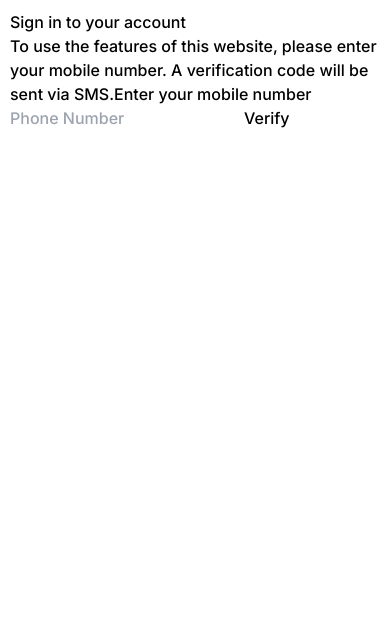
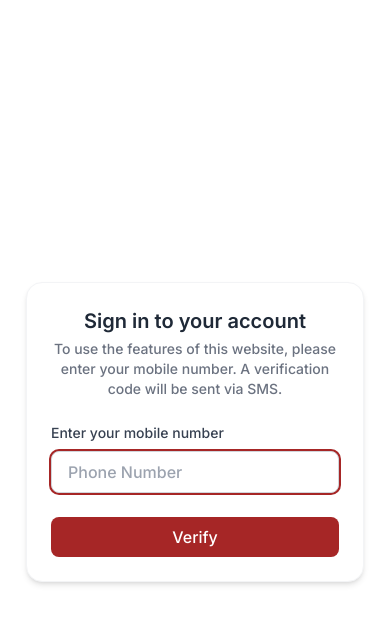
Before and after one commit to Soudabeh-Noorollahi/my-market-app, a React (Vite) app: page /auth in a window 390 px wide. Shown: the top 624 px of the page. Built offline with nearby package versions, Linux system fonts and the light colour scheme; no server answers.

Commit message:
style: add responsive and accessible styling to SendOtpForm component

```diff
--- a/package.json
+++ b/package.json
@@ -15,6 +15,7 @@
     "axios": "^1.10.0",
     "react": "^18.2.0",
     "react-dom": "^18.2.0",
+    "react-hot-toast": "^2.5.2",
     "react-icons": "^5.5.0",
     "react-router-dom": "^6.21.1"
   },
--- a/src/App.jsx
+++ b/src/App.jsx
@@ -4,6 +4,7 @@ import { QueryClient, QueryClientProvider } from "@tanstack/react-query";
 import { ReactQueryDevtools } from "@tanstack/react-query-devtools";
 
 import defaultOptions from "@/configs/reactQuery.js";
+import { Toaster } from "react-hot-toast";
 
 function App() {
   const queryClient = new QueryClient({ defaultOptions });
@@ -12,6 +13,7 @@ function App() {
     <QueryClientProvider client={queryClient}>
       <BrowserRouter>
         <Router />
+        <Toaster position="top-center"/>
       </BrowserRouter>
       <ReactQueryDevtools initialIsOpen={false} />
     </QueryClientProvider>
--- a/src/components/templates/SendOtpForm.jsx
+++ b/src/components/templates/SendOtpForm.jsx
@@ -1,33 +1,107 @@
+// import { sendOtp } from "../../services/auth";
+
+// function SendOtpForm({ mobile, setStep, setMobile }) {
+//   const submitHandler = async (event) => {
+//     event.preventDefault();
+
+//     if (mobile.length !== 11) return;
+//     const { response, error } = await sendOtp(mobile);
+
+//     if (response) setStep(2);
+//     if (error) console.log(error.response.data.message);
+//   };
+
+//   return (
+//     <form onSubmit={submitHandler}>
+//       <p>Sign in to your account</p>
+//       <span>
+//         To use the features of this website, please enter your mobile number. A
+//         verification code will be sent via SMS.
+//       </span>
+//       <label htmlFor="input">Enter your mobile number</label>
+//       <input
+//         type="text"
+//         id="input"
+//         placeholder="Phone Number"
+//         value={mobile}
+//         onChange={(e) => setMobile(e.target.value)}
+//       />
+//       <button type="submit">Verify</button>{" "}
+//     </form>
+//   );
+// }
+
+// export default SendOtpForm;
+
 import { sendOtp } from "../../services/auth";
+import toast from "react-hot-toast";
 
 function SendOtpForm({ mobile, setStep, setMobile }) {
   const submitHandler = async (event) => {
     event.preventDefault();
 
-    if (mobile.length !== 11) return;
+    if (mobile.length < 10 || mobile.length > 15) {
+      toast.error("Please enter a valid mobile number!");
+      return;
+    }
+
     const { response, error } = await sendOtp(mobile);
 
-    if (response) setStep(2);
-    if (error) console.log(error.response.data.message);
+    if (response) {
+      setStep(2);
+      toast.success("Verification code sent successfully!");
+    }
+
+    if (error) {
+      toast.error(error.response?.data?.message || "Something went wrong.");
+      console.log(error.response.data.message);
+    }
   };
 
   return (
-    <form onSubmit={submitHandler}>
-      <p>Sign in to your account</p>
-      <span>
-        To use the features of this website, please enter your mobile number. A
-        verification code will be sent via SMS.
+    <div className="flex items-center justify-center min-h-screen bg-white px-4 ">
+      <form
+        onSubmit={submitHandler}
+        className="bg-white shadow-md rounded-2xl p-6 sm:p-8 w-full max-w-md mx-auto space-y-6 border border-gray-100"
+      >
+        <div className="text-center">
+          <p className="text-xl sm:text-2xl font-semibold text-gray-800">
+            Sign in to your account
+          </p>
+          <span className="text-sm text-gray-500 mt-1 block">
+            To use the features of this website, please enter your mobile
+            number. A verification code will be sent via SMS.
           </span>
-      <label htmlFor="input">Enter your mobile number</label>
+        </div>
+
+        <div className="space-y-2">
+          <label
+            htmlFor="input"
+            className="block text-sm font-medium text-gray-700"
+          >
+            Enter your mobile number
+          </label>
           <input
             type="text"
             id="input"
+            inputMode="numeric"
+            autoFocus
+            maxLength={15}
             placeholder="Phone Number"
             value={mobile}
-        onChange={(e) => setMobile(e.target.value)}
+            onChange={(e) => setMobile(e.target.value.replace(/\D/g, ""))} // remove non-digits
+            className="w-full px-4 py-2 border border-gray-300 rounded-lg focus:outline-none focus:ring-2 focus:ring-[#a62626] transition"
           />
-      <button type="submit">Verify</button>{" "}
+        </div>
+
+        <button
+          type="submit"
+          className="w-full py-2 rounded-lg font-medium bg-[#a62626] hover:bg-[#c0392b] text-white transition"
+        >
+          Verify
+        </button>
       </form>
+    </div>
   );
 }
 
```
Also changed, not shown: 1 other file (tests, documents, lock files or other folders). Lines whose indentation alone changed are shown as unchanged.
